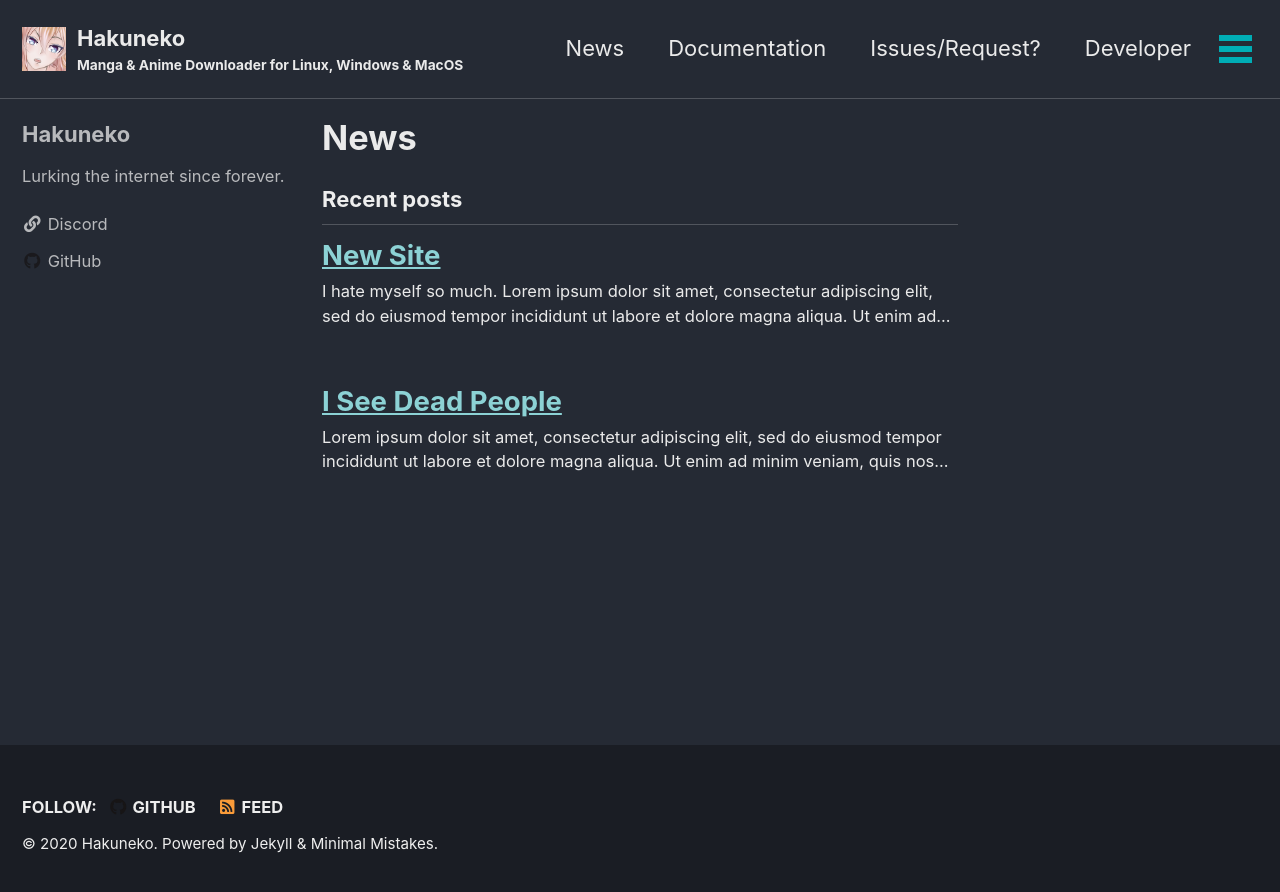
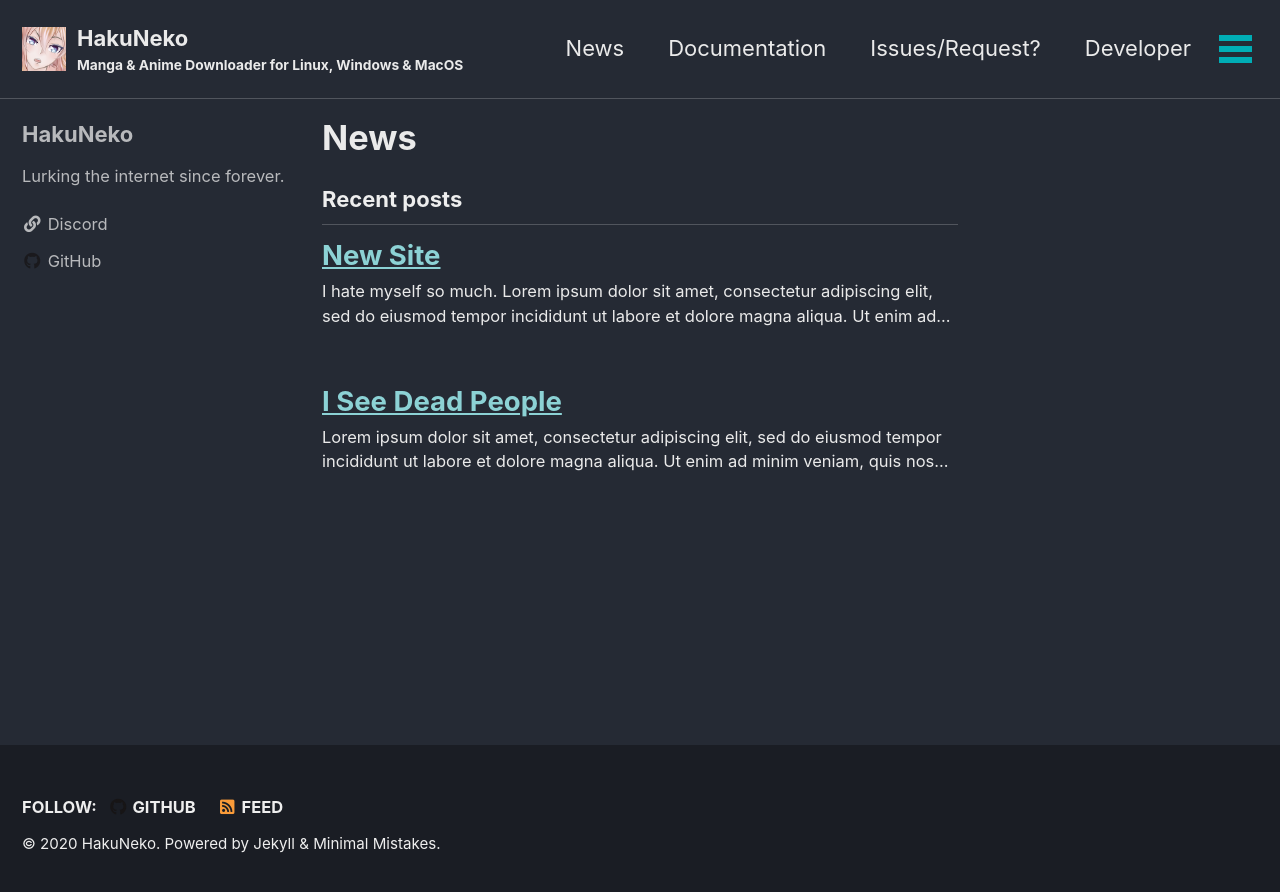
Before and after one commit to manga-download/manga-download.github.io, a Jekyll site: the page built from _pages/news.md, in a window 1280 px wide. Shown: the top 892 px of the page. Built offline with Jekyll 4.4.1, drawn with Linux system fonts in a browser that asks for light colours; cached includes are drawn as plain includes.

```diff
--- a/_config.yml
+++ b/_config.yml
@@ -16,10 +16,10 @@ minimal_mistakes_skin    : "dark" # "air", "aqua", "contrast", "dark", "dirt", "
 
 # Site Settings
 locale                   : "en-US"
-title                    : "Hakuneko"
+title                    : "HakuNeko"
 title_separator          : "-"
 subtitle                 : "Manga & Anime Downloader for Linux, Windows & MacOS" # site tagline that appears below site title in masthead
-name                     : "Hakuneko"
+name                     : "HakuNeko"
 description              : "HakuNeko is a cross-platform downloader for manga and anime from various websites. HakuNeko was made to help users downloading media for circumstances that require offline usage."
 url                      : "https://hakuneko.download" # the base hostname & protocol for your site e.g. "https://mmistakes.github.io"
 baseurl                  : # the subpath of your site, e.g. "/blog"
@@ -93,7 +93,7 @@ analytics:
 
 # Site Author
 author:
-  name             : "Hakuneko"
+  name             : "HakuNeko"
   avatar           : # path of avatar image, e.g. "/assets/images/bio-photo.jpg"
   bio              : "Lurking the internet since forever."
   location         :
```
Also changed, not shown: _pages/splash-page.md (+1 -1 lines).
